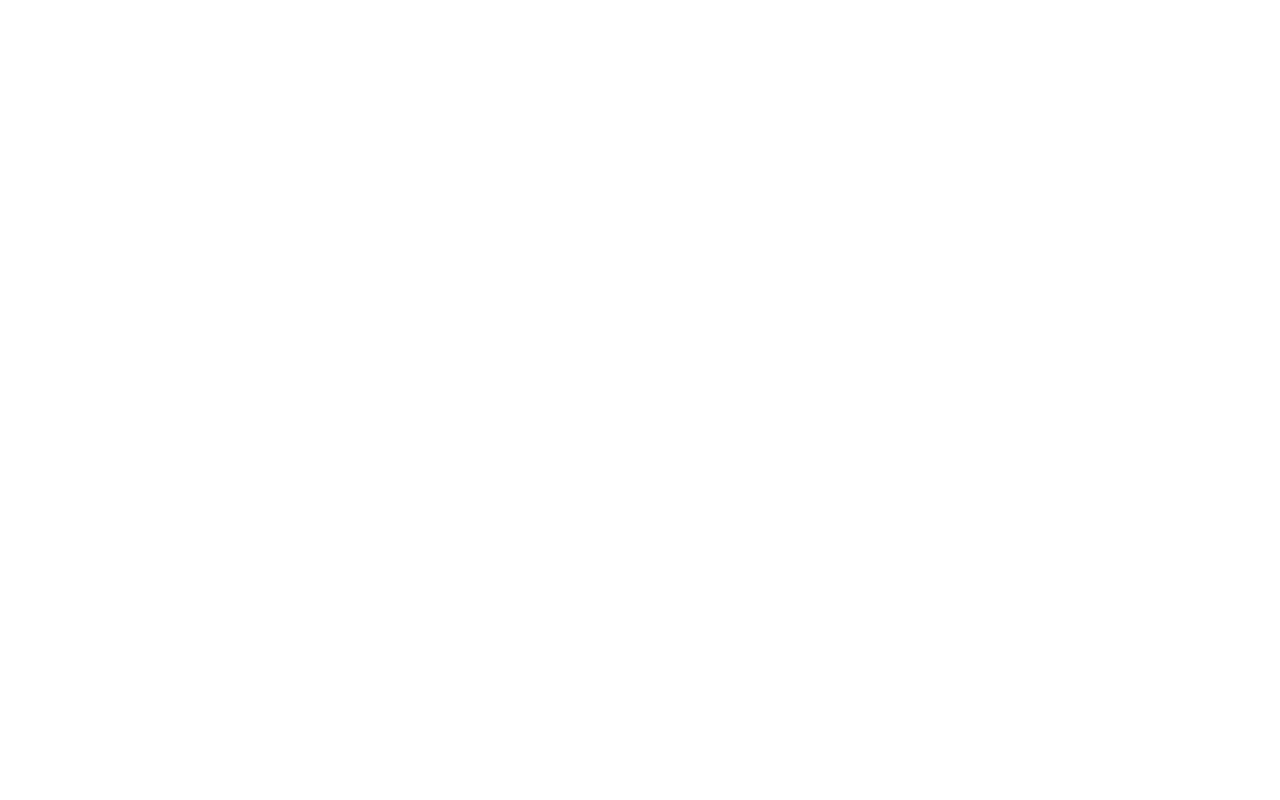
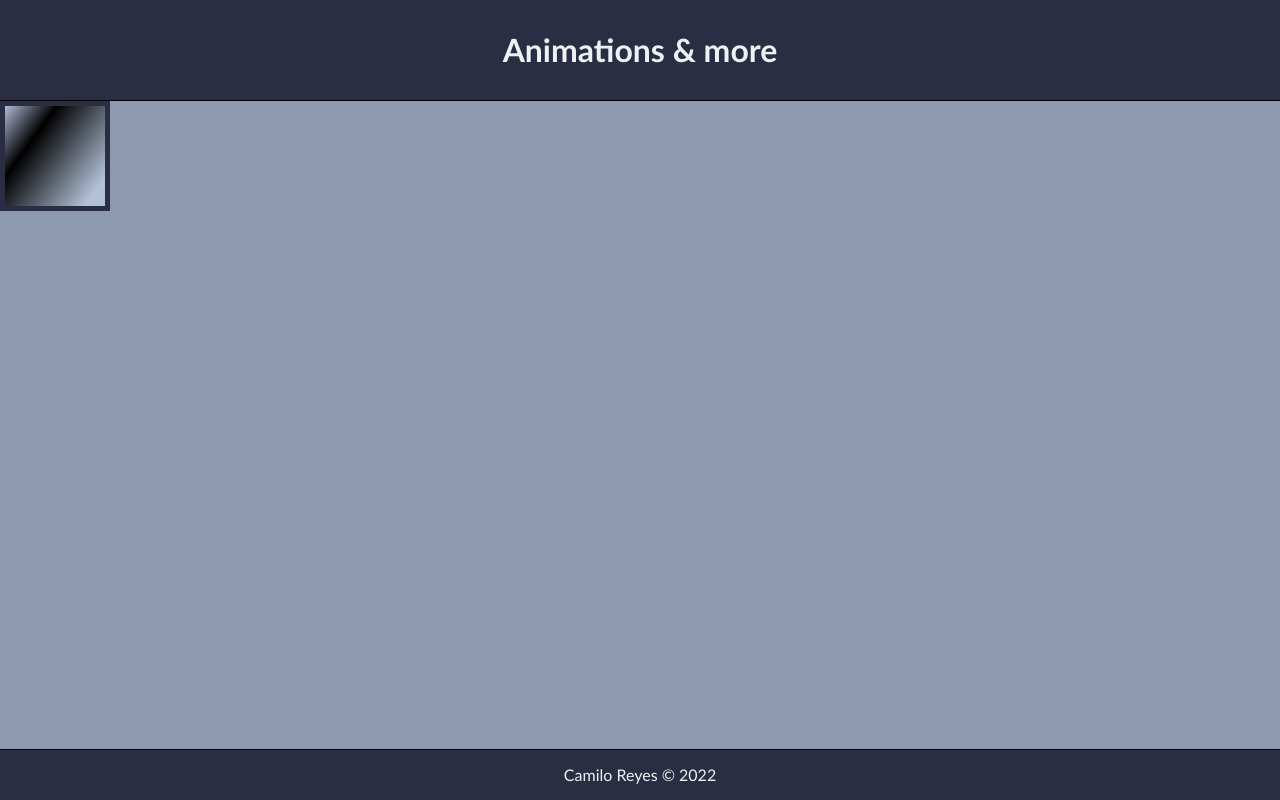
Before and after one commit to chalilo/animations, a plain HTML site: page index.html in a window 1280 px wide. Drawn offline with Linux system fonts and the light colour scheme.

Commit message:
second commit - structure built and style applied

```diff
--- a/index.html
+++ b/index.html
@@ -8,6 +8,8 @@
     <link rel="stylesheet" href="main.css">
 </head>
 <body>
-
+    <header><h1>Animations & more</h1></header>
+    <main><div id="box"></div></main>
+    <footer><p>Camilo Reyes &copy; 2022</p></footer>
 </body>
 </html>
--- a/main.css
+++ b/main.css
@@ -1,4 +1,44 @@
+/*GENERAL*/
 *{
     margin: 0;
     padding: 0;
+    font-family: 'Trebuchet MS', 'Lucida Sans Unicode', 'Lucida Grande', 'Lucida Sans', Arial, sans-serif;
 }
+body{
+    display: flex;
+    flex-flow: column wrap;
+    align-items: stretch;
+    text-align: center;
+    width: 100vw;
+    background-color: #8D99AE;
+    color: #EDF2F4;
+}
+/*HEADER*/
+header{
+    height: 100px;
+    border-bottom: solid 1px #000;
+    background-color: #2B2D42;
+}
+header h1{
+    line-height: 100px;
+}
+/*MIDDLE*/
+main{
+    height: calc(100vh - 152px);
+}
+#box{
+    width: 100px;
+    height: 100px;
+    background: rgb(178,186,216);
+    background: linear-gradient(126deg, rgba(178,186,216,1) 0%, rgba(0,0,0,1) 30%, rgba(178,193,216,1) 88%);
+    border: solid 5px #2B2D42;
+}
+/*FOOTER*/
+footer{
+    border-top: solid 1px #000;
+    height: 50px;
+    background-color: #2B2D42;
+}
+footer p{
+    line-height: 50px;
+}
```
